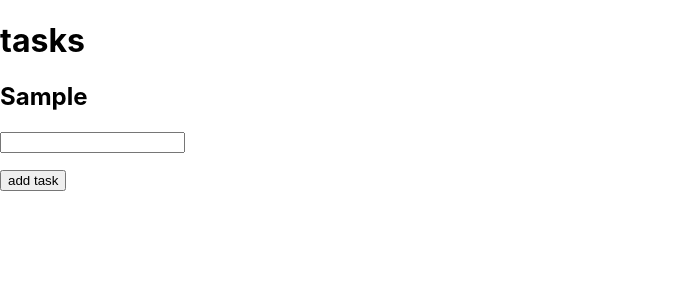
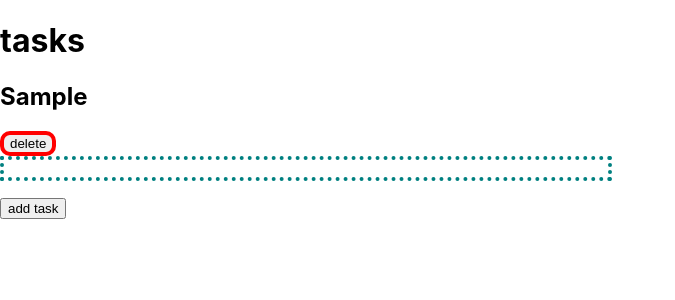
Before and after one commit to Fluffy-Lion/todo-class-components-demo, a React (Create React App) app: page / in a window 1280 px wide. Both pictures are taken after typing "Sample" into the empty fields and a click on the button "add task". Shown: the top 300 px of the page, without its empty margins (0-675 px from the left). Built offline with nearby package versions, Linux system fonts and the light colour scheme.

Commit message:
use of styled components

```diff
--- a/package.json
+++ b/package.json
@@ -9,6 +9,7 @@
     "react": "^17.0.2",
     "react-dom": "^17.0.2",
     "react-scripts": "4.0.3",
+    "styled-components": "^5.3.0",
     "web-vitals": "^1.0.1"
   },
   "scripts": {
--- a/src/App.js
+++ b/src/App.js
@@ -1,4 +1,11 @@
 import React from 'react';
+import styled from 'styled-components';
+import UserInput from './UserInput';
+
+const Button = styled.button `
+  border: solid 4px red;
+  border-radius: 10px;
+`
 
 class App extends React.Component {
   state = {
@@ -6,13 +13,23 @@ class App extends React.Component {
     userInput: ""
   }
 
-  addHandler = () => {
+  addHandler = (event) => {
+    event.preventDefault()
     let newTodo = [...this.state.todo]
     newTodo.push(this.state.userInput)
-    this.setState({todo: newTodo})
-    this.setState({userInput: ""})
+    this.setState({ todo: newTodo })
+    this.setState({ userInput: "" })
   }
 
+  deleteHandler = (i) => {
+    let newTodo = [...this.state.todo]
+    newTodo.splice(i, 1)
+    this.setState({ todo: newTodo})
+  }
+
+  updateInput = (e) => {
+    this.setState({ userInput: e.target.value })
+  }
 
   render() {
     console.log(this.state)
@@ -20,22 +37,21 @@ class App extends React.Component {
     <div className="App">
       <h1>tasks</h1>
       {this.state.todo.map((item, index) => {
-        return <h2>{item}</h2>
+        return (
+
+          <div key={index}>
+            <h2>{item}</h2>
+            <Button onClick={() => this.deleteHandler(index)}>delete</Button>
+          </div>
+        )
       })}
-      <input onChange={(event) => this.setState({userInput: event.target.value})}
-              value={this.state.userInput}
-              />
-      <p>{this.state.userInput}</p>
-      <button onClick={this.addHandler}>add task</button>
+      <form onSubmit={this.addHandler}>
+        <UserInput updateInput={this.updateInput} userInput={this.state.userInput} />
+        <button type="submit">add task</button>
+      </form>
     </div>
   );
 }
 }
 
-const Person = (props) => {
-  return (
-    <h2>{props.name}</h2>
-  )
-}
-
 export default App;
--- /dev/null
+++ b/src/ToDo.js
@@ -0,0 +1,33 @@
+import { useState } from "react"
+
+const ToDo = () => {
+    const [userInput, setUserInput] = useState("")
+    const [list, setList] = useState([])
+
+    const addHandler = () => {
+        let newList = [...list]
+        newList.push(userInput)
+        setList(newList)
+        setUserInput("")
+    }
+    return (
+        <div>
+            <h1>tasks</h1>
+            {list.map((item, index) => {
+                return (
+                    <div>
+                        <p key={index}>{item}</p>
+                    </div>
+                )
+            })}
+            <input
+                value={userInput}
+                onChange={(e) => setUserInput(e.target.value)}
+                />
+            <p>{userInput}</p>
+            <button onClick={addHandler}>add task</button>
+        </div>
+    )
+}
+
+export default ToDo
--- /dev/null
+++ b/src/UserInput.js
@@ -0,0 +1,18 @@
+import styled from 'styled-components'
+
+const Input = styled.input `
+    border: teal 4px dotted;
+    width: 600px;
+`
+
+const UserInput = ({ userInput, updateInput }) => {
+    return (
+        <div>
+            <Input value={userInput} onChange={(e) => updateInput(e) }/>
+            <p>{userInput}</p>
+        </div>
+
+    )
+}
+
+export default UserInput
--- a/src/index.js
+++ b/src/index.js
@@ -3,10 +3,14 @@ import ReactDOM from 'react-dom';
 import './index.css';
 import App from './App';
 import reportWebVitals from './reportWebVitals';
+import ToDo from './ToDo';
 
+
+// import ToDo from
 ReactDOM.render(
   <React.StrictMode>
     <App />
+    {/* <ToDo /> */}
   </React.StrictMode>,
   document.getElementById('root')
 );
```
Also changed, not shown: 1 other file (tests, documents, lock files or other folders).
